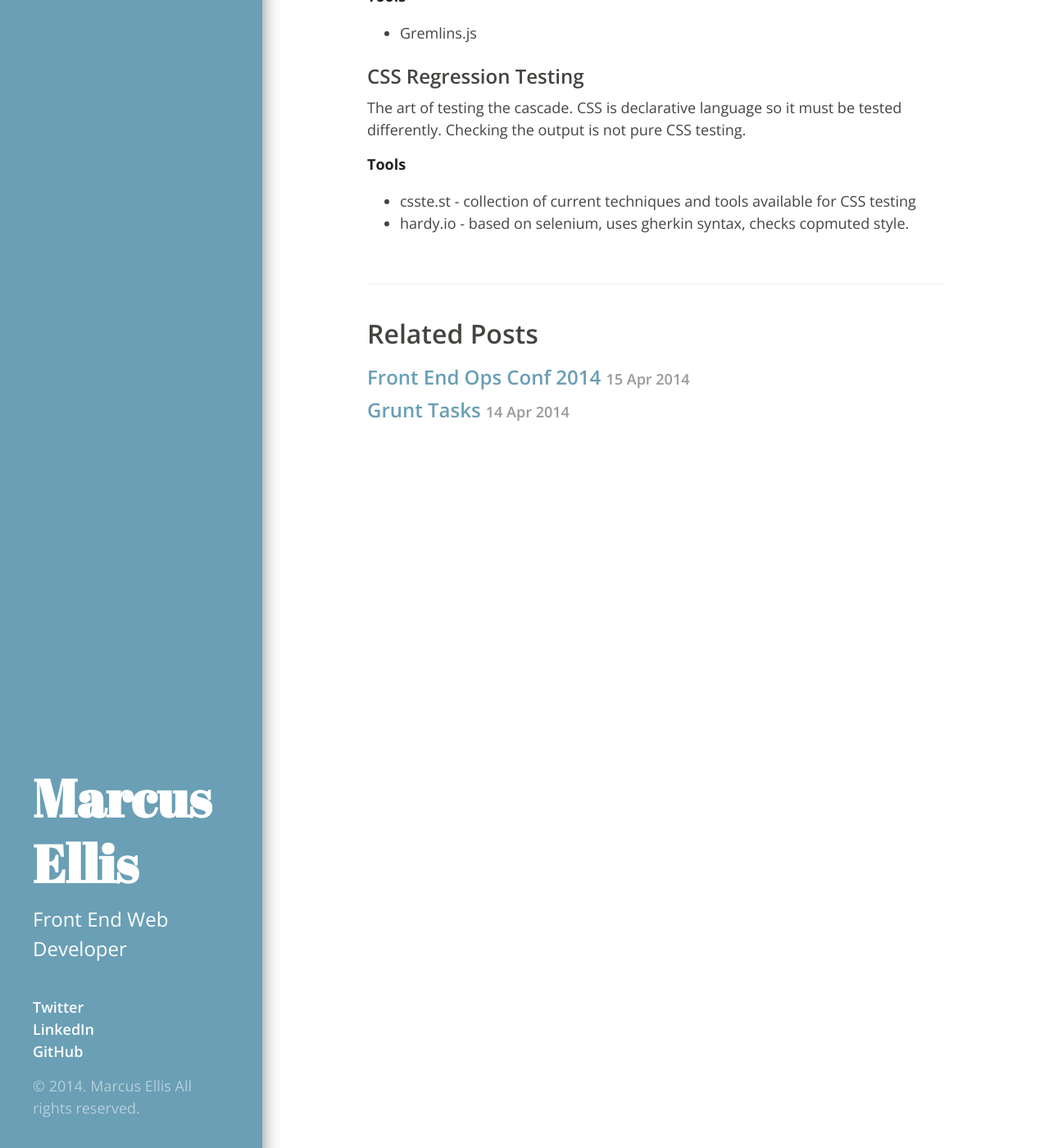
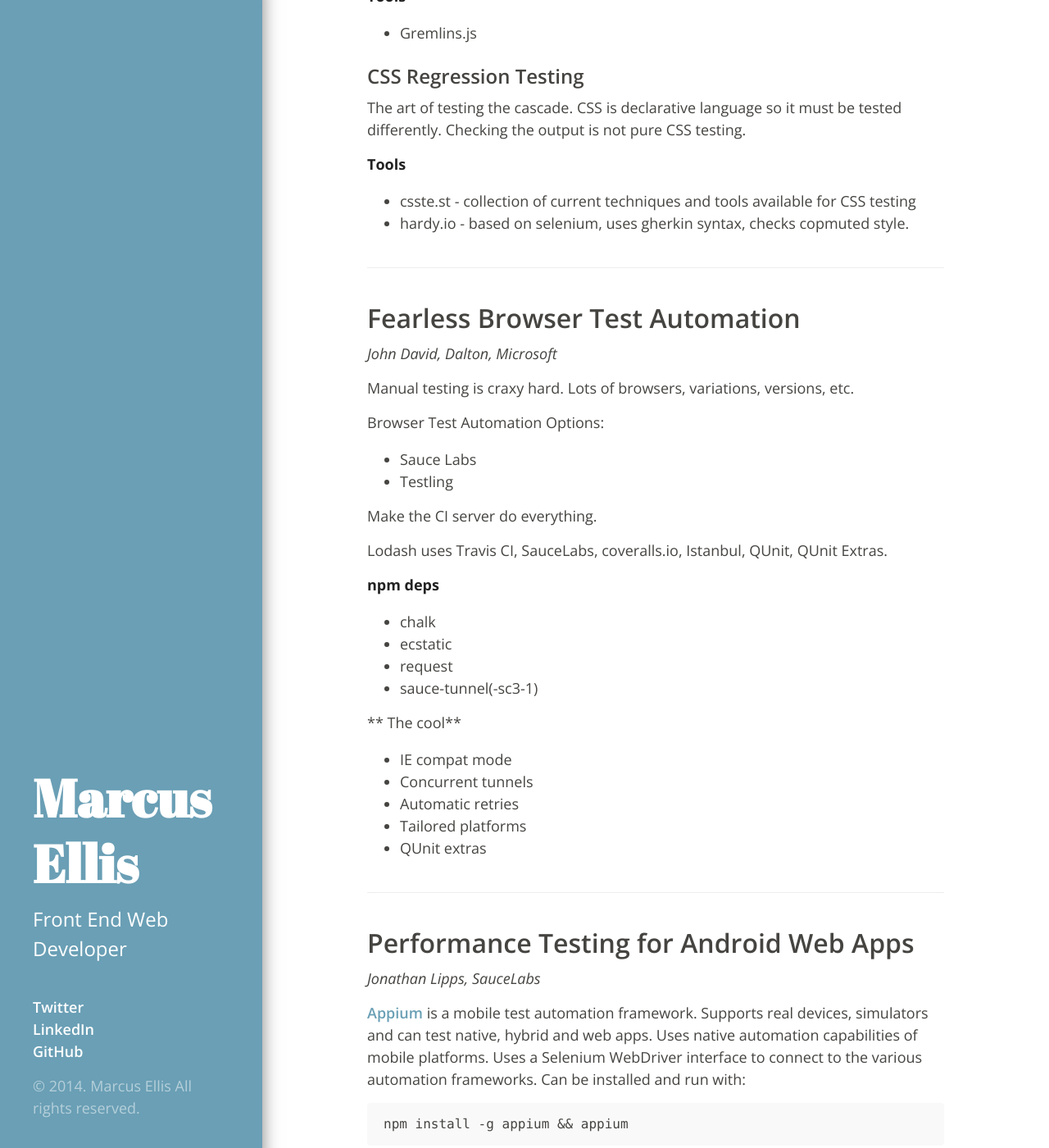
Before and after one commit to marcusellis05/marcusellis05.github.io, a Jekyll site: the page built from _posts/2014-04-24-feops-conf-day-1.md, in a window 1280 px wide and 1400 px high, scrolled down 4138 px. Shown: the whole window at 82% size. Built offline with Jekyll 4.4.1, drawn with Linux system fonts in a browser that asks for light colours; Markdown is read by kramdown in place of the engine named in the settings; some of the changed text lies outside the part shown.

Commit message:
moar feops notes

```diff
--- a/_posts/2014-04-24-feops-conf-day-1.md
+++ b/_posts/2014-04-24-feops-conf-day-1.md
@@ -153,3 +153,85 @@
 
 * csste.st - collection of current techniques and tools available for CSS testing
 * hardy.io - based on selenium, uses gherkin syntax, checks copmuted style.
+
+------
+
+## Fearless Browser Test Automation
+
+*John David, Dalton, Microsoft*
+
+Manual testing is craxy hard. Lots of browsers, variations, versions, etc.
+
+Browser Test Automation Options:
+
+* Sauce Labs
+* Testling
+
+Make the CI server do everything.
+
+Lodash uses Travis CI, SauceLabs, coveralls.io, Istanbul, QUnit, QUnit Extras.
+
+**npm deps**
+
+* chalk
+* ecstatic
+* request
+* sauce-tunnel(-sc3-1)
+
+** The cool**
+
+* IE compat mode
+* Concurrent tunnels
+* Automatic retries
+* Tailored platforms
+* QUnit extras
+
+------
+
+## Performance Testing for Android Web Apps
+
+*Jonathan Lipps, SauceLabs*
+
+[Appium](http://appium.io) is a mobile test automation framework. Supports real devices, simulators and can test native, hybrid and web apps. Uses native automation capabilities of mobile platforms. Uses a Selenium WebDriver interface to connect to the various automation frameworks. Can be installed and run with:
+
+    npm install -g appium && appium
+
+[http://github.com/jlipps/chrome-ops](http://github.com/jlipps/chrome-ops)
+
+Automated testing prevents...
+
+* Regressions in functionality
+* Regressions in performance
+
+Automated testing provides...
+
+* Explicit specification of functionality
+* Explicit specification of performance
+
+You can use appium with Sauce Labs.
+
+------
+
+## Taking Development Tools to the Next Level
+
+*Robert Haritonov, OK.ru*
+
+
+
+------
+
+## Adding Rendering Metrics to Browser Performance Lab
+
+*Parashuram Narasimhan, Microsoft*
+
+------
+
+## Customers Love the Product, Let's Keep it that Way!
+
+*Dusty Jewett, Simply Measured*
+
+------
+
+## Web Performance Engineers - The Hunt for the Mythical Beast
+
+*Tobias Baldauf, Akamai*
```
Also changed, not shown: other parts of _posts/2014-04-24-feops-conf-day-1.md (+1 -1 lines), _posts/2014-04-25-feops-conf-day-2.md (+1 -1 lines).
